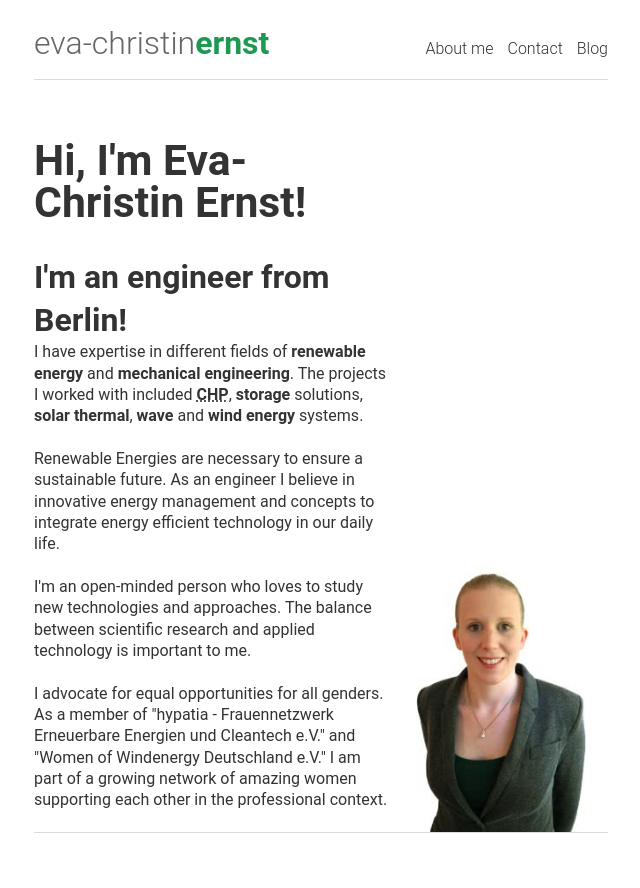
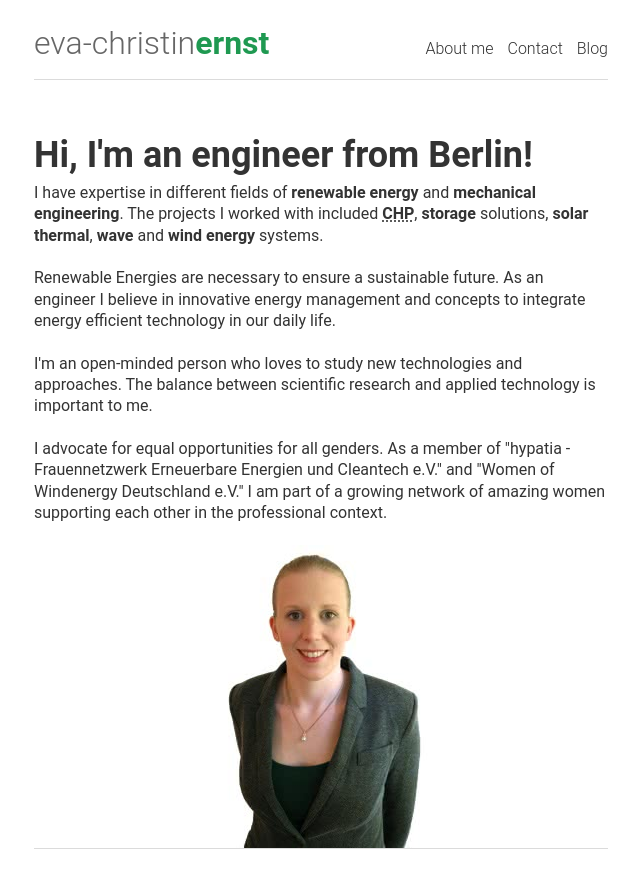
Before and after one commit to evafroehlich/website, a Jekyll site: the page built from index.html, in a window 1280 px wide. Shown: the top 888 px of the page, without its empty margins (319-959 px from the left). Built offline with Jekyll 4.4.1, drawn with Linux system fonts in a browser that asks for light colours.

Commit message:
redesign index page to improve text handling

```diff
--- /dev/null
+++ b/_includes/hypatia_infobox.html
@@ -0,0 +1,6 @@
+<aside class="post__infobox" role="contentinfo">
+  Dieser Blogeintrag ist auch auf deutsch verfügbar.
+  <a href="{{ page.hypatia_url }}" target="_blank">
+    Du findest ihn im Hypatia Blog.
+  </a>
+</aside>
--- a/_sass/custom.scss
+++ b/_sass/custom.scss
@@ -4,33 +4,11 @@
 @import 'experience';
 
 .home {
-  display: -webkit-flex;
-  display:    -moz-flex;
-  display:     -ms-flex;
-  display:      -o-flex;
-  display:         flex;
   border-bottom: 1px solid rgba(0,0,0,0.14);
 }
 
-.home__text {
-  width: 70%;
-}
-
-.home__portrait {
-  align-self: flex-end;
-}
-
-@media (max-width: 700px) {
-  .home {
-    flex-direction: column;
-  }
-  .home__text {
-    width: 100%;
-  }
-
-  .home__portrait {
-    align-self: center;
-  }
+.home__headline {
+  font-size: 2rem;
 }
 
 .home__portrait-photo {
--- a/index.html
+++ b/index.html
@@ -3,9 +3,7 @@ layout: default
 ---
 
 <div class="home">
-  <div class="home__text">
-    <h1>Hi, I'm Eva-Christin Ernst!</h1>
-    <h2>I'm an engineer from Berlin!</h2>
+  <h1 class="home__headline">Hi, I'm an engineer from Berlin!</h1>
 
   <p>
     I have expertise in different fields of
@@ -28,10 +26,6 @@ layout: default
   <p>
     I advocate for equal opportunities for all genders. As a member of "hypatia - Frauennetzwerk Erneuerbare Energien und Cleantech e.V." and "Women of Windenergy Deutschland e.V." I am part of a growing network of amazing women supporting each other in the professional context.
   </p>
-  </div>
 
-
-  <div class="home__portrait">
   <img class="home__portrait-photo" src="{{ 'img/eva.jpg' | relative_url }}" alt="Portait photo of Eva-Christin">
 </div>
-</div>
```
Lines whose indentation alone changed are shown as unchanged.
